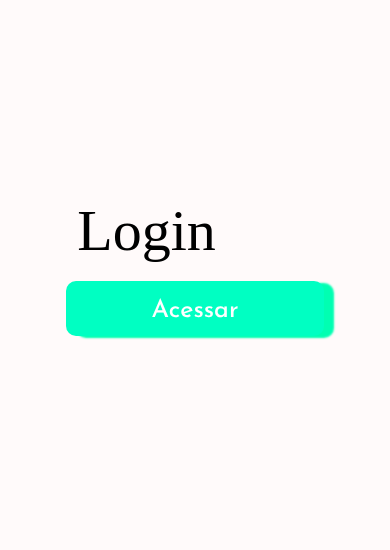
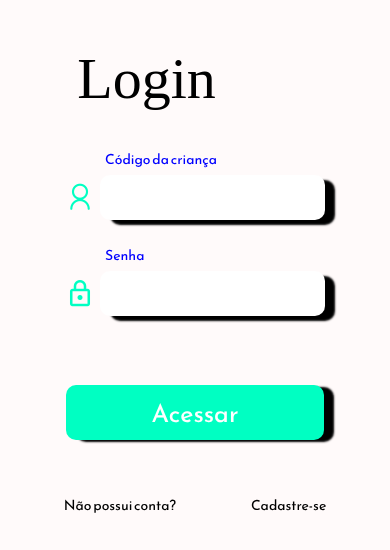
Before and after one commit to DanielRogs/BioMed_App, a React Native app: screen /LoginPage in a window 390 px wide. Shown: the part 114-664 px from the top of the page. Built offline with nearby package versions, Linux system fonts and the light colour scheme; a web font is replaced by a local one.

Commit message:
Adição dos inputs e ajustes iniciais das view's da página de login

```diff
--- a/App.js
+++ b/App.js
@@ -1,3 +1,4 @@
+import { useState } from 'react';
 import { NavigationContainer } from '@react-navigation/native';
 import { createNativeStackNavigator } from '@react-navigation/native-stack';
 import * as Font from 'expo-font';
@@ -5,7 +6,7 @@ import AppLoading from 'expo-app-loading';
 
 import PreHome from './src/Pages/PreHome';
 import LoginPage from './src/Pages/LoginPage';
-import { useState } from 'react';
+import HomePage from './src/Pages/HomePage';
 
 const Stack = createNativeStackNavigator();
 
@@ -39,6 +40,7 @@ export default function App() {
       >
         <Stack.Screen name='PreHome' component={PreHome}/>
         <Stack.Screen name='LoginPage' component={LoginPage}/>
+        <Stack.Screen name='HomePage' component={HomePage}/>
       </Stack.Navigator>
     </NavigationContainer>
   );
--- a/src/Components/greenPressable/index.js
+++ b/src/Components/greenPressable/index.js
@@ -1,13 +1,14 @@
 import React from "react";
 import { StyleSheet, View, Text, Pressable } from "react-native";
 
-export default function greenPressable(props){
+export default function greenPressable(props, { navigation }){
     return(
         <View>
-            <Pressable style={style.buttonFormat}>
+            <Pressable style={({pressed}) => [{elevation: pressed ? 3 : 10,}, style.buttonFormat,]}>
                 <Text style={style.text}>{props.text}</Text>
             </Pressable>
         </View>
+
     )
 }
 
@@ -16,12 +17,11 @@ const style = StyleSheet.create({
     buttonFormat:{
         width:258,
         height:55,
-        backgroundColor: '#00ffc2',
         borderRadius: 10,
         justifyContent: 'center',
         alignItems: 'center',
-        elevation: 10,
-        shadowColor: '#00ffb2',
+        backgroundColor: '#00ffc2',
+        shadowColor: '#000000',
         shadowOffset: { width: 10, height: 2},
         shadowOpacity: 1,
         shadowRadius: 2
--- /dev/null
+++ b/src/Components/inputsCadELogin/index.js
@@ -0,0 +1,49 @@
+import React from "react";
+import Ad from '@expo/vector-icons/AntDesign';
+import Mci from '@expo/vector-icons/MaterialCommunityIcons';
+import { StyleSheet, TextInput, View, Text } from "react-native";
+
+export default function inputsCadELogin(props) {
+    return(
+        <View>
+            <Text style={style.text}>{props.text}</Text>
+            <View style={style.container}>
+                <Ad name={props.adname} size={props.size} color={props.color}/>
+                <Mci name={props.mciname} size={props.size} color={props.color}/>
+                <TextInput style={style.input} secureTextEntry={props.secure}/>
+            </View>
+        </View>
+    )
+}
+
+const style = StyleSheet.create({
+
+    container:{
+        flexDirection: "row",
+        alignItems: 'center',
+        justifyContent: 'space-between'
+    },
+
+    input:{
+        backgroundColor: 'white',
+        marginLeft: 5,
+        textAlign: 'center',
+        fontSize: 20,
+        fontFamily: 'reemr',
+        width: 225,
+        height: 45,
+        borderRadius: 10,
+        elevation: 10,
+        shadowColor: '#000000',
+        shadowOffset: { width: 10, height: 5},
+        shadowOpacity: 1,
+        shadowRadius: 2
+    },
+
+    text:{
+        color: 'blue',
+        marginLeft: 40,
+        marginBottom: 5,
+        fontFamily:'reemr'
+    }
+})
--- /dev/null
+++ b/src/Pages/HomePage/index.js
@@ -0,0 +1,20 @@
+import React from "react";
+import { StyleSheet, View, Text } from "react-native";
+
+export default function HomePage() {
+    return(
+        <View style={style.container}>
+            <Text>HomePage</Text>
+        </View>
+    )
+}
+
+const style = StyleSheet.create({
+
+    container:{
+        backgroundColor:'#FFFAFA',
+        flex:1,
+        justifyContent: 'center',
+        alignItems: 'center'
+    },
+})
--- a/src/Pages/LoginPage/index.js
+++ b/src/Pages/LoginPage/index.js
@@ -2,8 +2,9 @@ import React from "react";
 import { View, Text, StyleSheet } from "react-native";
 
 import PressableG from "../../Components/greenPressable";
+import InputLogECad from "../../Components/inputsCadELogin";
 
-export default function LoginPage({ navigation }) {
+export default function LoginPage() {
     return(
         <View style={style.container}>
             <View>
@@ -12,7 +13,19 @@ export default function LoginPage({ navigation }) {
             <View>
                 <Text style={style.title}>Login</Text>
             </View>
-                <PressableG text='Acessar' />
+            <View style={style.espacamento}>
+                <InputLogECad adname='user' size={30} color='#00ffc2' text='Código da criança'/>
+                <View style={{marginTop: 25}}/>
+                <InputLogECad mciname='lock-outline' size={30} color='#00ffc2' text='Senha' secure={true}/>
+            </View>
+            <View style={style.button}>
+                <PressableG text='Acessar'/>
+            </View>
+            <View style={style.flexD}>
+                <Text style={style.text}>Não possui conta?</Text>
+                <View style={{marginTop: '50%', marginLeft: 75}}/>
+                <Text style={style.text}>Cadastre-se</Text>
+            </View>
         </View>
     )
 }
@@ -26,10 +39,29 @@ const style = StyleSheet.create({
         alignItems: 'center'
     },
 
+    text:{
+        fontFamily: 'reemr'
+    },
+
+    flexD:{
+        flexDirection: "row",
+        alignItems: 'center',
+        justifyContent: 'space-between'
+    },
+
     title:{
         fontFamily:'ballob',
         fontSize: 58,
-        marginTop: '-60%',
+        marginBottom: '20%',
         marginLeft: '-35%'
+    },
+
+    button:{
+        marginTop: 30,
+    },
+
+    espacamento:{
+        marginBottom: '10%',
+        marginTop: 10
     }
 })
```
